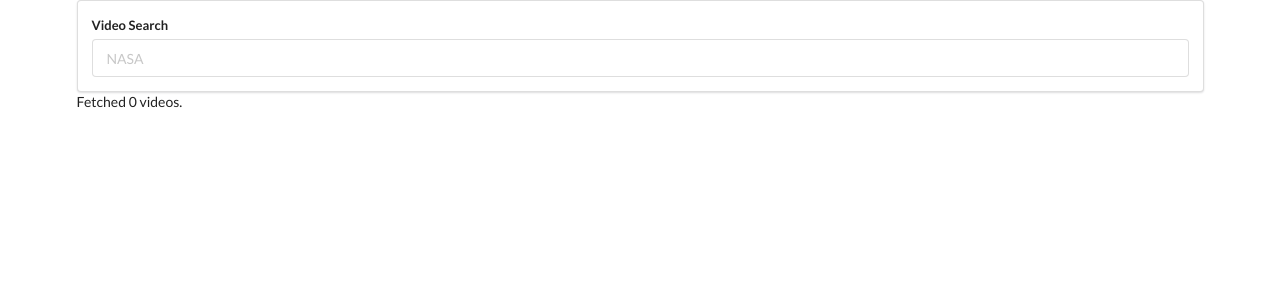
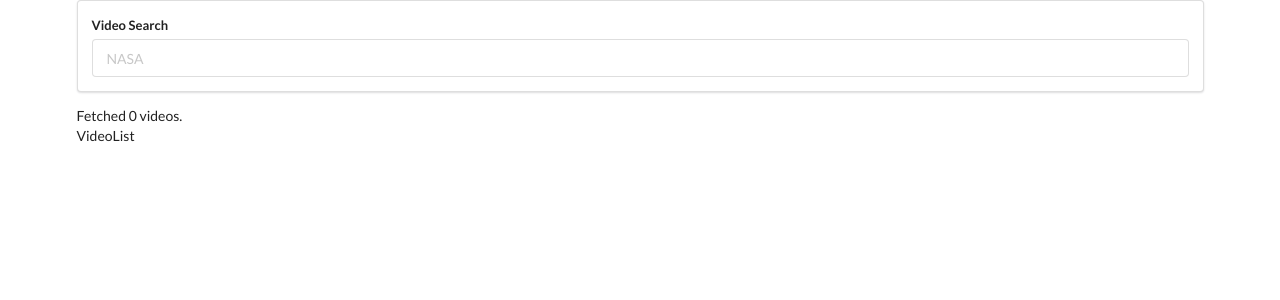
Before and after one commit to sagarhani/youtube-react-client, a React (Create React App) app: page / in a window 1280 px wide. Shown: the top 300 px of the page. Built offline with nearby package versions, Linux system fonts and the light colour scheme.

Commit message:
passing state as props to VideoList component

```diff
--- a/src/components/App.js
+++ b/src/components/App.js
@@ -1,6 +1,7 @@
 import React from 'react';
 import SearchBar from './SearchBar';
 import youtube from '../apis/youtube';
+import VideoList from './VideoList';
 
 class App extends React.Component {
 
@@ -12,7 +13,6 @@
             }
         });
     this.setState({ videos: response.data.items });
-    console.log(response);
     };
 
     render() {
@@ -20,6 +20,7 @@
             <div className="ui container">
                 <SearchBar onFormSubmit={this.onSearchSubmit}/>
                 Fetched { this.state.videos.length } videos.
+                <VideoList videos={this.state.videos} />
             </div>
         )
     }
--- /dev/null
+++ b/src/components/VideoList.js
@@ -0,0 +1,7 @@
+import React from 'react';
+
+const VideoList = (props) => {
+    return <div>VideoList</div>;
+}
+
+export default VideoList;
```
